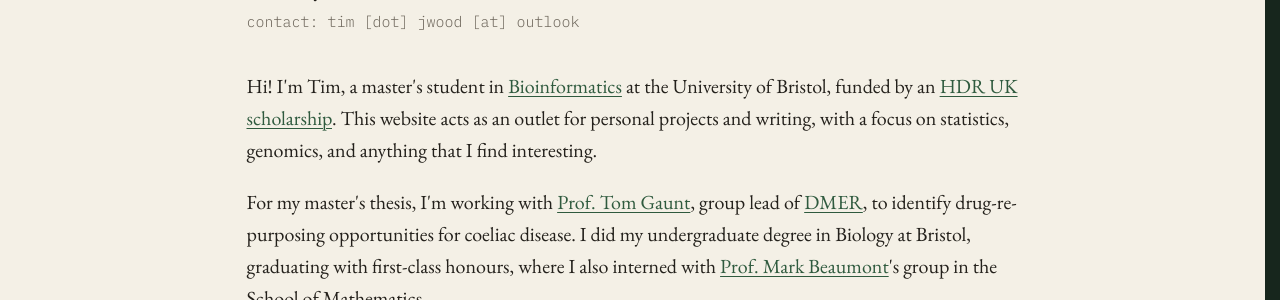
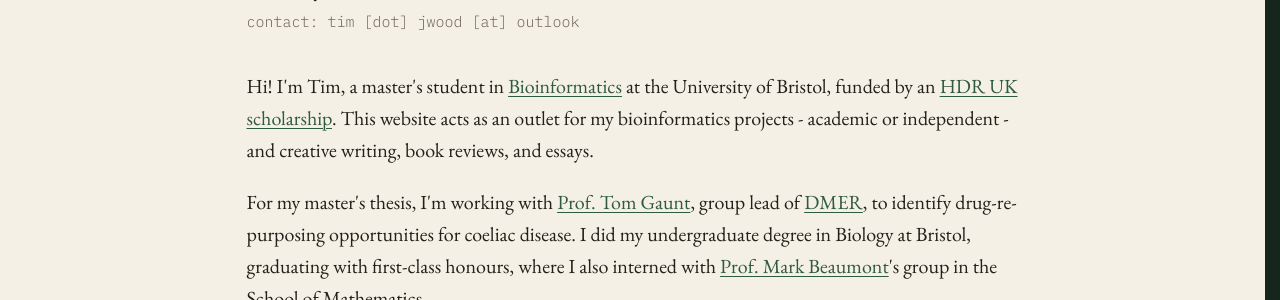
Before and after one commit to timj-wood/timj-wood.github.io, a Jekyll site: the page built from about.html, in a window 1280 px wide. Shown: the part 254-554 px from the top of the page. Built offline with Jekyll 4.4.1, drawn with Linux system fonts in a browser that asks for light colours.

Commit message:
Update about.html

```diff
--- a/about.html
+++ b/about.html
@@ -10,8 +10,7 @@ bare: true
 
 <p>Hi! I'm Tim, a master's student in <a href="https://www.bristol.ac.uk/">Bioinformatics</a> at the
   University of Bristol, funded by an <a href="https://www.hdruk.ac.uk/people/timothy-wood/">HDR UK scholarship</a>.
-  This website acts as an outlet for personal projects and writing, with a
-  focus on statistics, genomics, and anything that I find interesting.</p>
+  This website acts as an outlet for my bioinformatics projects - academic or independent - and creative writing, book reviews, and essays.</p>
 
 <p>For my master's thesis, I'm working with
   <a href="https://research-information.bris.ac.uk/en/persons/tom-r-gaunt/publications/">Prof. Tom Gaunt</a>,
```
